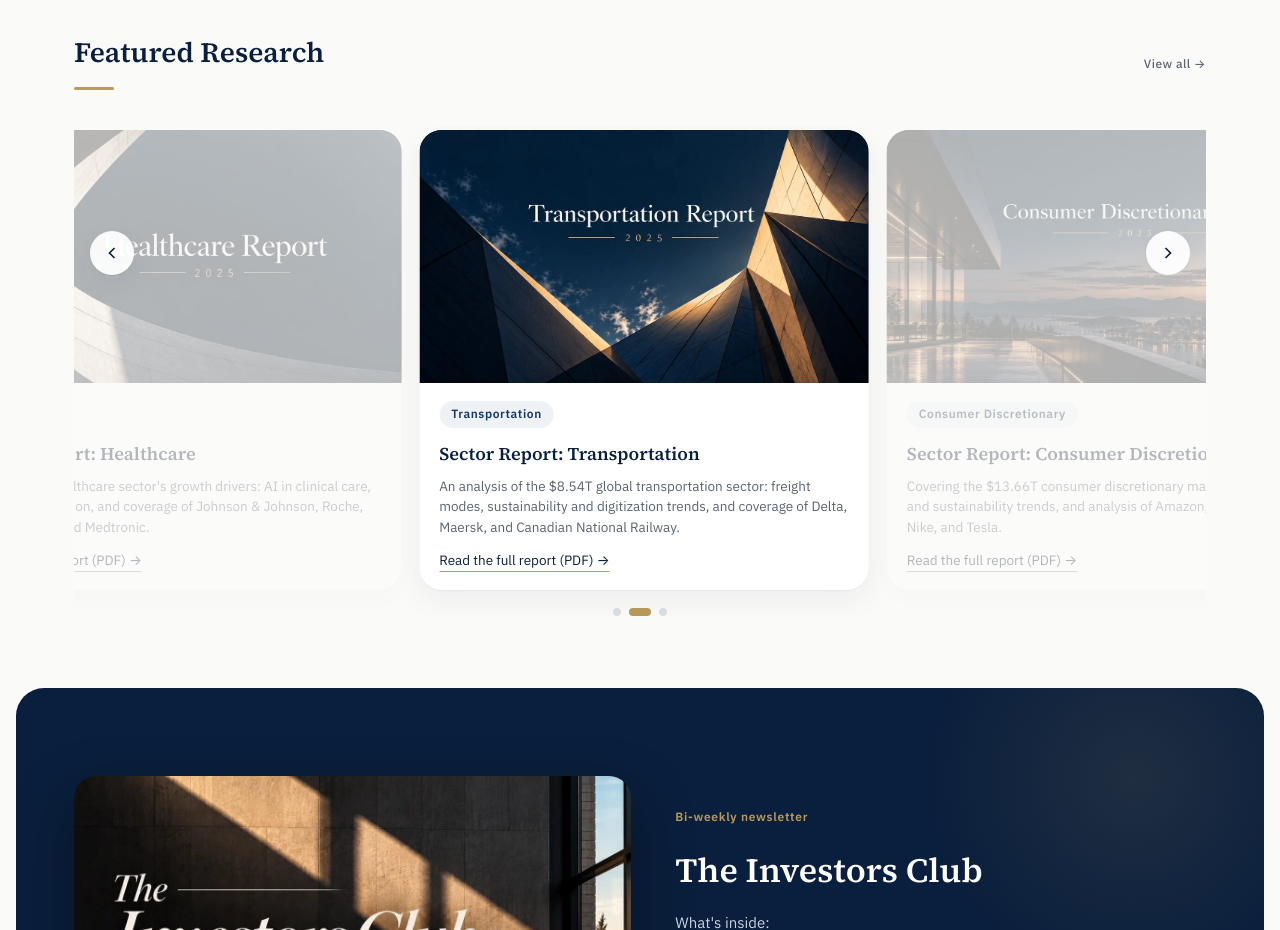
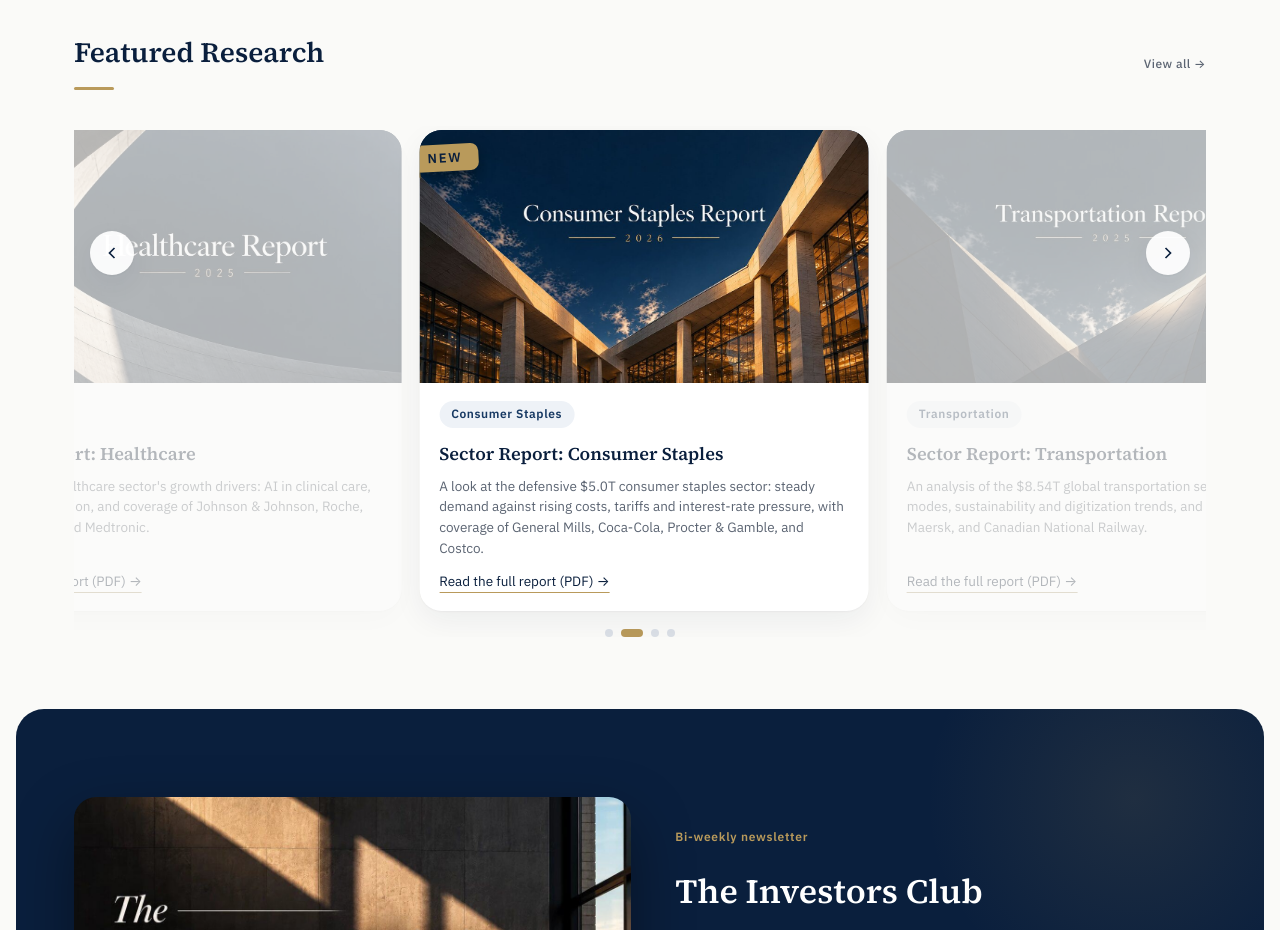
Before and after one commit to jtenove/UVIG-Official-Website, a plain HTML site: page index.html in a window 1280 px wide. Shown: the part 2660-3590 px from the top of the page. Drawn offline with Linux system fonts and the light colour scheme.

Commit message:
Add the Consumer Staples report with a NEW sticker; carousel opens on it
New report PDF and a matching 2026 cover (generated in the same style as
the other covers). Reports can be marked isNew: a NEW sticker appears on
the carousel cover and the Research card, and the homepage carousel opens
on that report centered, with neighbours on both sides. Replaces the
coming-soon placeholder; editable in /admin.

Co-Authored-By: Claude Sonnet 5.5 <noreply@anthropic.com>
Claude-Session: https://claude.ai/code/session_01GWeZasS6GJyXFpxmGd2Pke

```diff
--- a/admin.js
+++ b/admin.js
@@ -257,6 +257,7 @@
         newItem: function () { return { title: 'Sector Report: ', sector: '', authors: '', date: '', blurb: '', pdf: '', cover: '' }; },
         summary: function (r) { return { title: r.title || 'Untitled report', sub: [r.sector, r.date].filter(Boolean).join(' · '), thumb: r.cover, badge: r.pending ? { text: 'Coming soon', cls: 'brass' } : { text: 'Published', cls: 'green' } }; },
         item: { type: 'object', fields: [
+          { name: 'isNew', label: 'Mark as NEW', type: 'checkbox', wide: true, sub: 'Adds a NEW sticker and makes the homepage carousel open on this report.' },
           { name: 'pending', label: 'Coming soon placeholder', type: 'checkbox', wide: true, sub: 'Shows a greyed-out “check back soon” card instead of a report.',
             onToggle: function (r) { if (r.pending) r.comingSoon = true; else delete r.comingSoon; } },
           { name: 'title', label: 'Title', type: 'text', required: true, wide: true },
--- a/data.js
+++ b/data.js
@@ -212,6 +212,16 @@ const UVIG_PAST = [
 // a link once reports have a real destination.
 const UVIG_REPORTS = [
   {
+    title: "Sector Report: Consumer Staples",
+    sector: "Consumer Staples",
+    authors: "Owen Harrington, Maia Bell, Carter Guerin & Mariah Luzon",
+    date: "November 2026",
+    blurb: "A look at the defensive $5.0T consumer staples sector: steady demand against rising costs, tariffs and interest-rate pressure, with coverage of General Mills, Coca-Cola, Procter & Gamble, and Costco.",
+    pdf: "report-consumer-staples-2026.pdf",
+    cover: "report-cover-consumer-staples-2026.jpg",
+    isNew: true
+  },
+  {
     title: "Sector Report: Healthcare",
     sector: "Healthcare",
     authors: "Kavin Bawa, Émilie Doyon, Jonathan Khoo & Peter Mikulash",
@@ -237,12 +247,6 @@ const UVIG_REPORTS = [
     blurb: "Covering the $13.66T consumer discretionary market: digitization and sustainability trends, and analysis of Amazon, McDonald's, Nike, and Tesla.",
     pdf: "report-consumer-discretionary-2025.pdf",
     cover: "report-cover-consumer-discretionary-2025.jpg"
-  },
-  {
-    title: "Consumer Staples sector coverage",
-    sector: "Coming soon",
-    pending: true,
-    comingSoon: true
   }
 ];
 
--- a/script.js
+++ b/script.js
@@ -311,11 +311,17 @@ document.addEventListener('DOMContentLoaded', () => (window.UVIG_READY || (fn =>
     if (!track || typeof UVIG_REPORTS === 'undefined') return;
     const reports = UVIG_REPORTS.filter(r => !r.pending);
     if (!reports.length) return;
+    // A report marked "isNew" opens centered, with neighbours peeking in on both sides.
+    const newIdx = reports.findIndex(r => r.isNew);
+    if (newIdx > -1 && reports.length > 2) {
+      const [fresh] = reports.splice(newIdx, 1);
+      reports.splice(Math.floor((reports.length) / 2), 0, fresh);
+    }
 
     track.innerHTML = reports.map(r => `
       <div class="fr-slide">
         <div class="featured-research-card">
-          <div class="fr-image" style="background-image:url('${r.cover}');"></div>
+          <div class="fr-image" style="background-image:url('${r.cover}');">${r.isNew ? '<span class="new-sticker">NEW</span>' : ''}</div>
           <div class="fr-body">
             <span class="sector-tag">${r.sector}</span>
             <h3>${r.title}</h3>
@@ -336,7 +342,8 @@ document.addEventListener('DOMContentLoaded', () => (window.UVIG_READY || (fn =>
     const dots = [...dotsEl.children];
     const slides = [...track.children];
     const total = reports.length;
-    let index = Math.floor((total - 1) / 2); // open on the middle report so both neighbours peek in
+    let index = Math.max(0, reports.findIndex(r => r.isNew));
+    if (index === 0 && !reports[0].isNew) index = Math.floor((total - 1) / 2); // otherwise open on the middle report
     let dragging = false, startX = 0, startOffset = 0;
 
     // Centers the active slide in the viewport, so its neighbors peek in on either side.
--- a/style.css
+++ b/style.css
@@ -1408,3 +1408,14 @@ footer{border-radius:var(--r-xl) var(--r-xl) 0 0;}
   .masthead .wordmark small{display:none;}
   .masthead .nav-link{white-space:nowrap; font-size:13px;}
 }
+
+/* "NEW" sticker on the latest report's cover (carousel) and a small pill on the Research page */
+.featured-research-card .fr-image{position:relative;}
+.new-sticker{
+  position:absolute; top:16px; left:-6px; padding:7px 16px 7px 14px; background:var(--brass); color:var(--navy-900);
+  font:700 13px/1 var(--sans); letter-spacing:.14em; border-radius:0 8px 8px 0; box-shadow:0 6px 16px rgba(0,0,0,.35); z-index:2;
+  transform:rotate(-3deg); transform-origin:left center;
+}
+.new-sticker::before{content:''; position:absolute; left:0; bottom:-6px; border-style:solid; border-width:0 6px 6px 0; border-color:transparent #8A6D2F transparent transparent;}
+.new-pill{display:inline-block; margin-left:6px; padding:2px 7px; border-radius:999px; background:var(--brass); color:var(--navy-900); font-size:10px; font-weight:700; letter-spacing:.1em;}
+@media (max-width:520px){ .new-sticker{top:12px; font-size:12px; padding:6px 13px 6px 12px;} }
```
Also changed, not shown: research.html (+1 -1 lines), report-cover-consumer-staples-2026.jpg (added), 1 other file.
